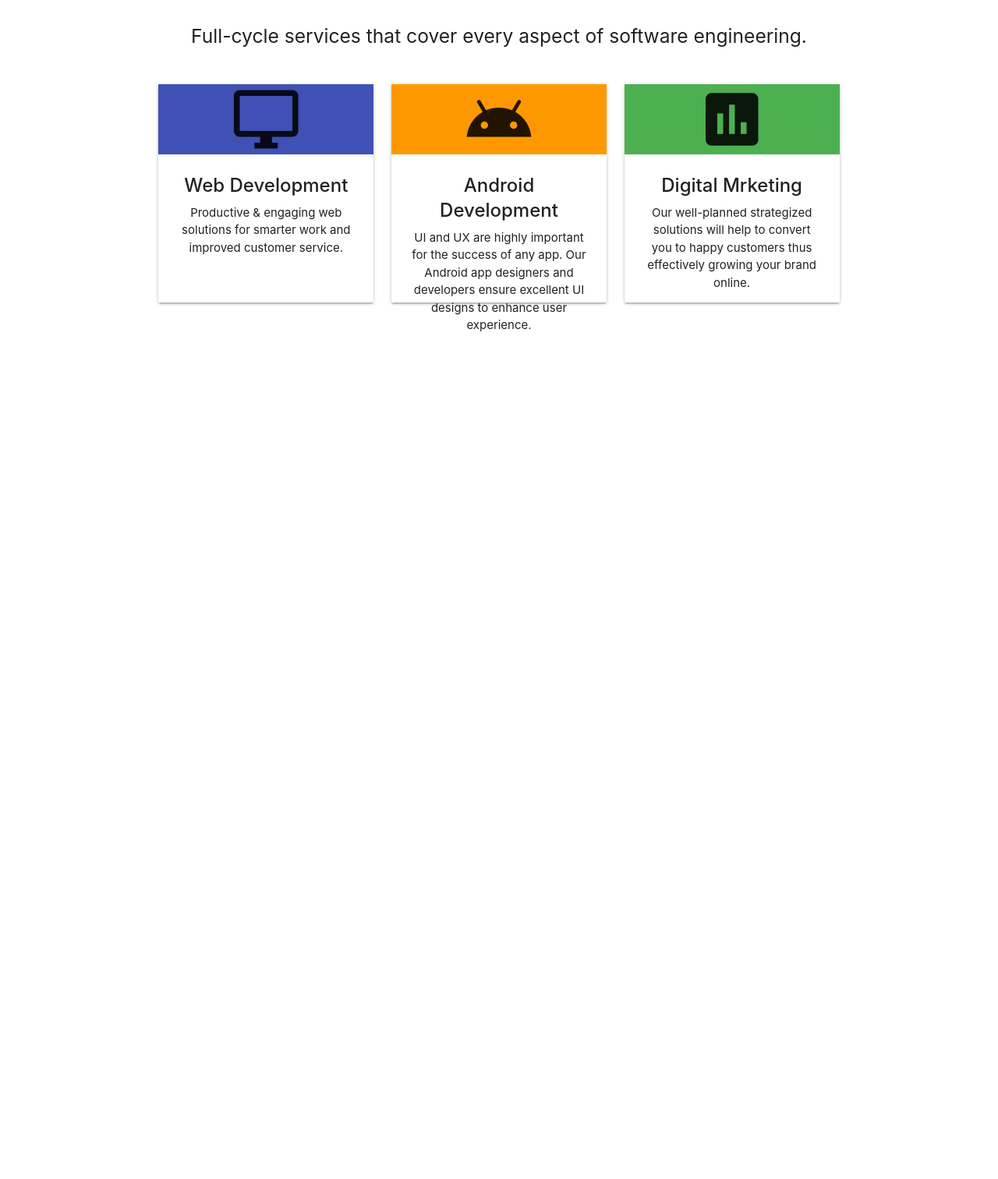
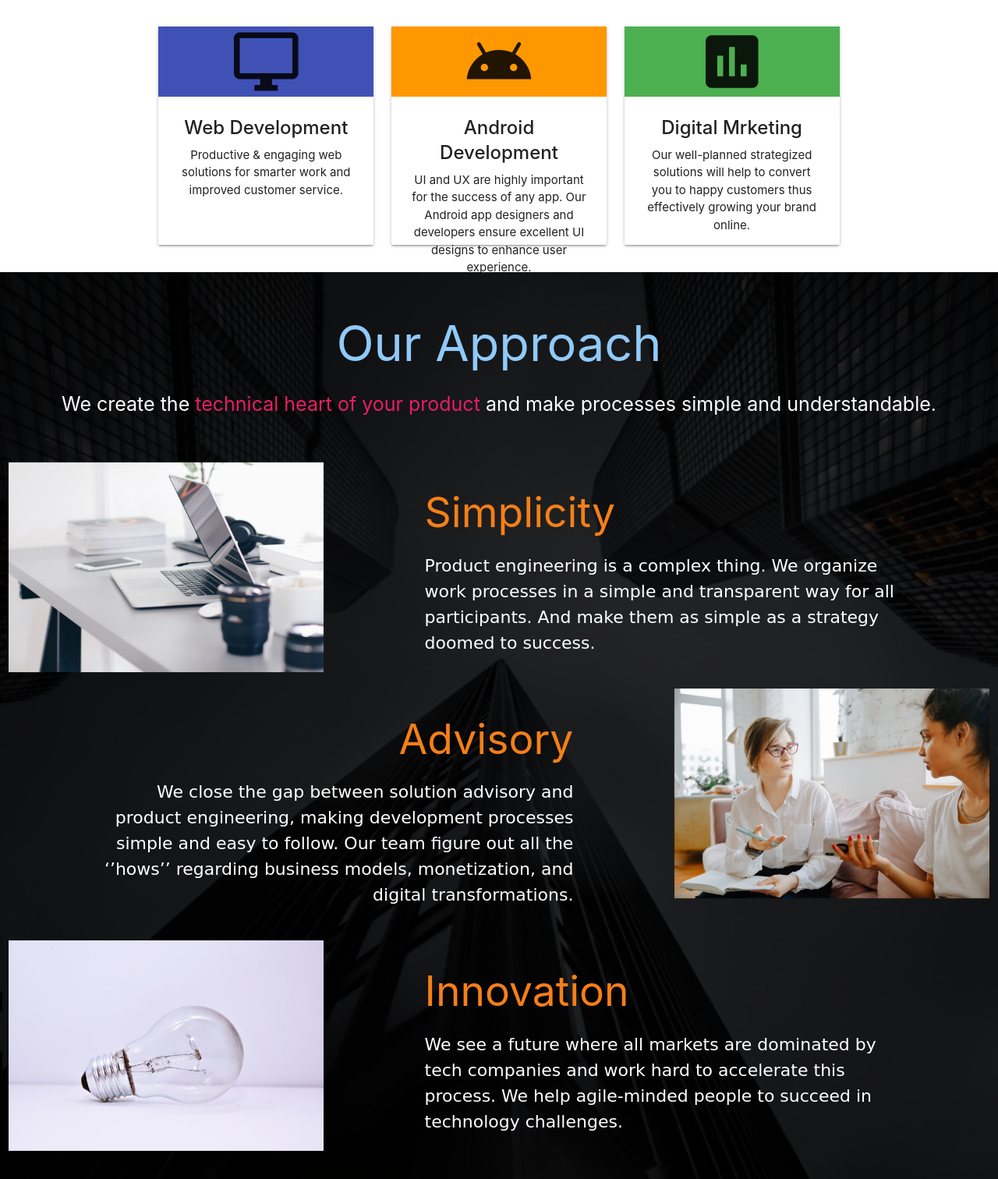
Before and after one commit to harshitasingh017/Materialized-CSS-based-IT-company-website, a plain HTML site: page index.html in a window 1280 px wide. Shown: the part 1187-2699 px from the top of the page at 78% size. Before the commit the page ends 1640 px from the top, so only its background shows below. Drawn offline with nearby package versions, Linux system fonts and the light colour scheme.

Commit message:
approach

```diff
--- a/index.html
+++ b/index.html
@@ -49,6 +49,28 @@
             height: 280px;
         }
 
+        .process{
+            padding-top: 50px;
+        }
+
+        .approach{
+             background-image: linear-gradient(rgba(0, 0, 0, 0.8), rgba(0, 0, 0, 0.8)), url(images/cover.jpg);
+            background-size: cover;
+        background-position: center;
+            background-repeat: no-repeat;
+            background-attachment: fixed;
+        }
+
+        .para{
+            font-size: 22px;
+            font-family: cursive;
+        }
+
+        .para1{
+            font-size: 25px;
+            padding-bottom: 30px;
+        }
+
         @media screen and (max-width: 670px) {
         header {
           min-height: 500px;
@@ -89,18 +111,9 @@
             </div>
         </header>
 
-        <section class="process">
-
-        <div class="row">
-           <div class="col s12 l4 center-align">
-            <div class="btn-large">bdjb</div>
-
-            </div>
+        <!----carousel---->
 
 
-            </div>
-
-        </section>
 
         <section class="black">
   <div class="carousel carousel-slider" data-indicators="true">
@@ -136,49 +149,7 @@
     </div>
   </div>
 </section>
-
-
-
-
-
-
-
-
-
-
-
-
-
-
-
-
-
-
-
-
-
-
-
-
-
-
-
-
-
-
-
-
-
-
-
-
-
-
-
-
-
-
-
+ <!----services---->
 
         <section class="services">
         <div class="container">
@@ -227,6 +198,47 @@
 </section>
 
 
+<!----approach---->
+
+
+
+            <section class=" section  approach scrollspy" id="approach">
+
+                <div class="info">
+                <h1 class="blue-text text-lighten-3 center-align">Our Approach</h1>
+                <p class="white-text center-align para1">We create the <span class="pink-text">technical heart of your product</span> and make processes simple and understandable.</p>
+                </div>
+
+                <div class="row">
+      <div class="col s12 l4">
+          <img src="images/simplicity.jpg" alt="" class="responsive-img materialboxed">
+      </div>
+      <div class="col s12 l6 offset-l1">
+        <h2 class="yellow-text text-darken-4">Simplicity</h2>
+        <p class="white-text para">Product engineering is a complex thing. We organize work processes in a simple and transparent way for all participants. And make them as simple as a strategy doomed to success.</p>
+      </div>
+    </div>
+    <div class="row">
+      <div class="col s12 l4 offset-l1 push-l7">
+          <img src="images/advice.jpg" alt="" class="responsive-img materialboxed">
+      </div>
+      <div class="col s12 l6 offset-l1 pull-l5 right-align">
+        <h2 class="yellow-text text-darken-4">Advisory</h2>
+        <p class="white-text para">We close the gap between solution advisory and product engineering, making development processes simple and easy to follow. Our team figure out all the ‘’hows’’ regarding business models, monetization, and digital transformations.</p>
+      </div>
+    </div>
+    <div class="row">
+      <div class="col s12 l4">
+          <img src="images/innovation.jpg" alt="" class="responsive-img materialboxed">
+      </div>
+      <div class="col s12 l6 offset-l1">
+        <h2 class="yellow-text text-darken-4">Innovation</h2>
+        <p class="white-text para">We see a future where all markets are dominated by tech companies and work hard to accelerate this process. We help agile-minded people to succeed in technology challenges.</p>
+      </div>
+    </div>
+  </section>
+
+
     <script src="https://code.jquery.com/jquery-3.5.1.min.js"></script>
 
   <script src="https://cdnjs.cloudflare.com/ajax/libs/materialize/1.0.0-beta/js/materialize.min.js"></script>
@@ -238,16 +250,21 @@
     padding: 0,
     fullWidth: true,
     indicators: true,
-    duration: 4500,
   }
   );
+
+ setInterval(function autoplay() {
+$('.carousel').carousel('next');
+      }, 1000);
+
+$('.parallax').parallax();
         });
 
-autoplay()
+/**autoplay()
 function autoplay() {
     $('.carousel').carousel('next');
     setTimeout(autoplay, 4500);
-}
+}**/
         </script>
 
     </body>
```
Also changed, not shown: images/advice.jpg (added), images/innovation.jpg (added), images/simplicity.jpg (added).
